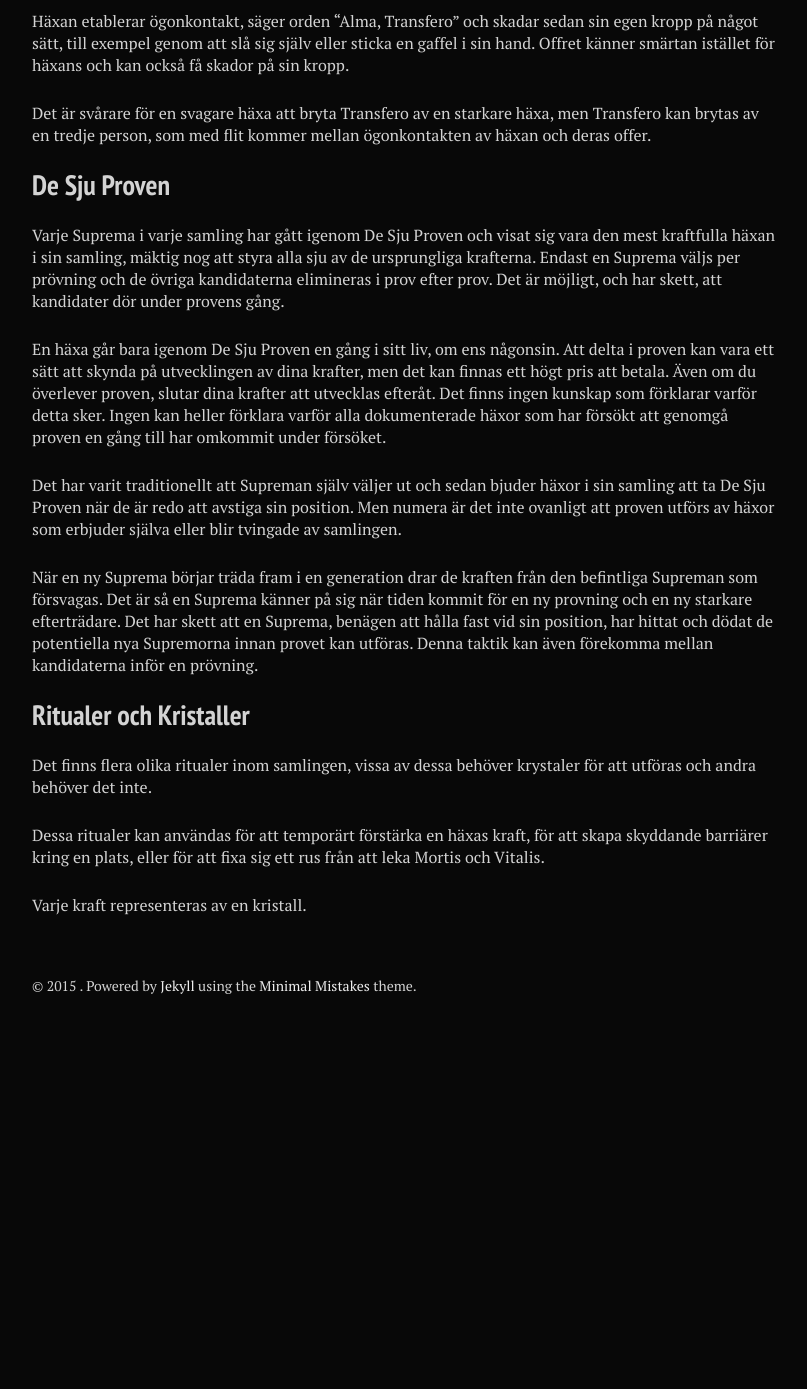
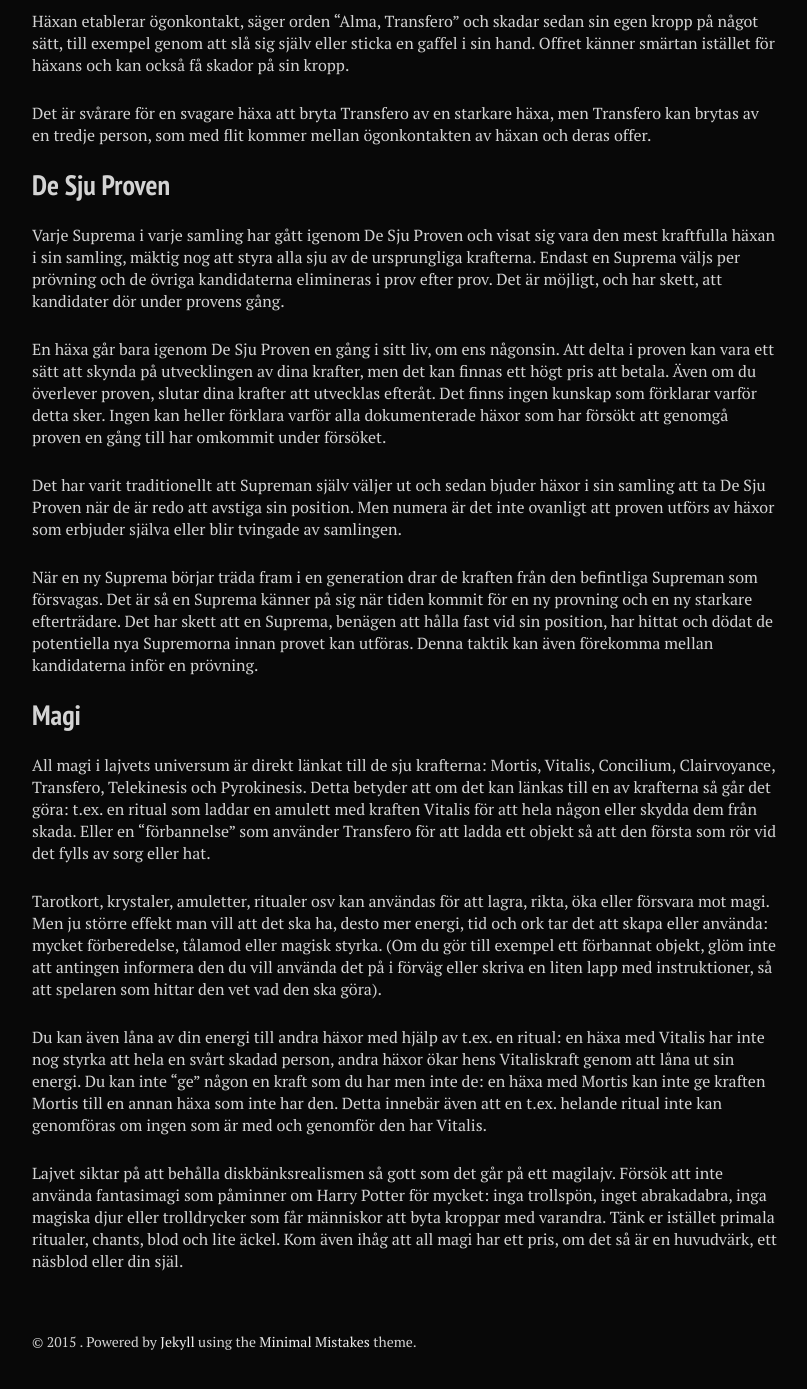
Before and after one commit to stanislavb/www.coven.nu, a Jekyll site: the page built from fiktion/index.md, in a window 1280 px wide and 1400 px high, scrolled down 3755 px. Shown: the top 1389 px of the window, without its empty margins (288-1095 px from the left). Built offline with Jekyll 4.4.1, drawn with Linux system fonts in a browser that asks for light colours; nearby versions of some CDN libraries; before the commit the page ends 4799 px from its top, so only the background shows below that; some of the changed text lies outside the part shown.

Commit message:
Update index.md

```diff
--- a/fiktion/index.md
+++ b/fiktion/index.md
@@ -101,10 +101,12 @@ Det har varit traditionellt att Supreman själv väljer ut och sedan bjuder häx
 
 När en ny Suprema börjar träda fram i en generation drar de kraften från den befintliga Supreman som försvagas. Det är så en Suprema känner på sig när tiden kommit för en ny provning och en ny starkare efterträdare. Det har skett att en Suprema, benägen att hålla fast vid sin position, har hittat och dödat de potentiella nya Supremorna innan provet kan utföras. Denna taktik kan även förekomma mellan kandidaterna inför en prövning.
 
-## Ritualer och Kristaller
+## Magi
 
-Det finns flera olika ritualer inom samlingen, vissa av dessa behöver krystaler för att utföras och andra behöver det inte.
+All magi i lajvets universum är direkt länkat till de sju krafterna: Mortis, Vitalis, Concilium, Clairvoyance, Transfero, Telekinesis och Pyrokinesis. Detta betyder att om det kan länkas till en av krafterna så går det göra: t.ex. en ritual som laddar en amulett med kraften Vitalis för att hela någon eller skydda dem från skada. Eller en “förbannelse” som använder Transfero för att ladda ett objekt så att den första som rör vid det fylls av sorg eller hat.
 
-Dessa ritualer kan användas för att temporärt förstärka en häxas kraft, för att skapa skyddande barriärer kring en plats, eller för att fixa sig ett rus från att leka Mortis och Vitalis.
+Tarotkort, krystaler, amuletter, ritualer osv kan användas för att lagra, rikta, öka eller försvara mot magi. Men ju större effekt man vill att det ska ha, desto mer energi, tid och ork tar det att skapa eller använda: mycket förberedelse, tålamod eller magisk styrka. (Om du gör till exempel ett förbannat objekt, glöm inte att antingen informera den du vill använda det på i förväg eller skriva en liten lapp med instruktioner, så att spelaren som hittar den vet vad den ska göra).
 
-Varje kraft representeras av en kristall.
+Du kan även låna av din energi till andra häxor med hjälp av t.ex. en ritual: en häxa med Vitalis har inte nog styrka att hela en svårt skadad person, andra häxor ökar hens Vitaliskraft genom att låna ut sin energi. Du kan inte “ge” någon en kraft som du har men inte de: en häxa med Mortis kan inte ge kraften Mortis till en annan häxa som inte har den. Detta innebär även att en t.ex. helande ritual inte kan genomföras om ingen som är med och genomför den har Vitalis.
+
+Lajvet siktar på att behålla diskbänksrealismen så gott som det går på ett magilajv. Försök att inte använda fantasimagi som påminner om Harry Potter för mycket: inga trollspön, inget abrakadabra, inga magiska djur eller trolldrycker som får människor att byta kroppar med varandra. Tänk er istället primala ritualer, chants, blod och lite äckel. Kom även ihåg att all magi har ett pris, om det så är en huvudvärk, ett näsblod eller din själ.
```
